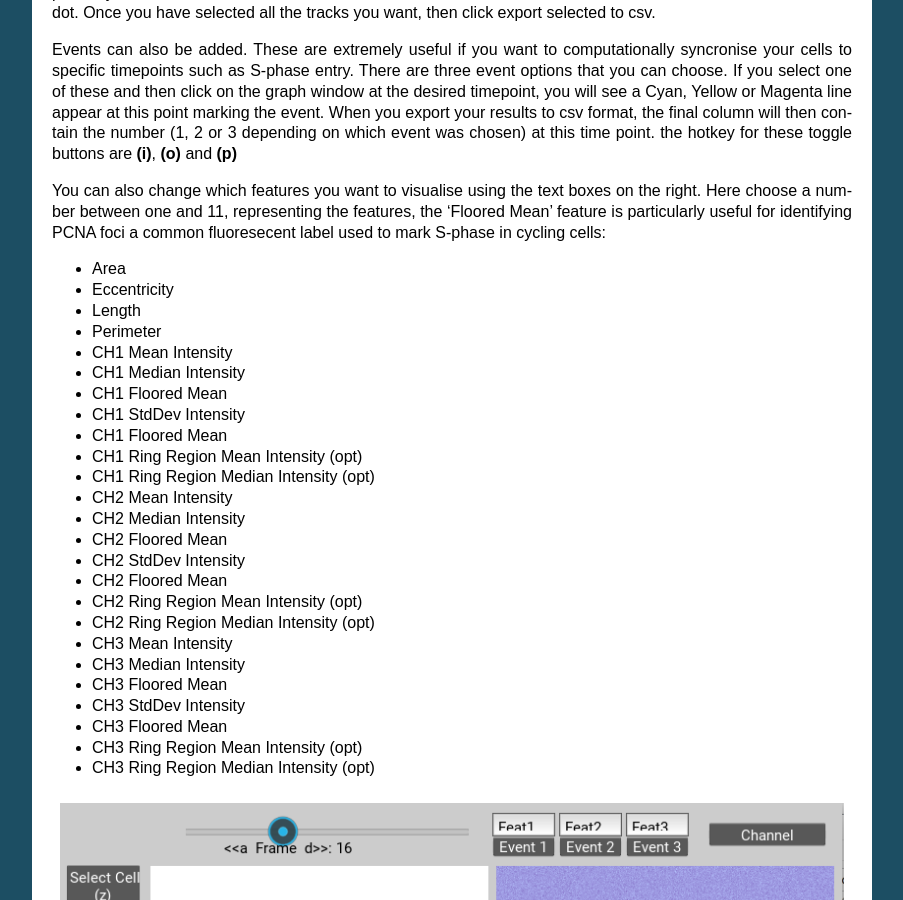
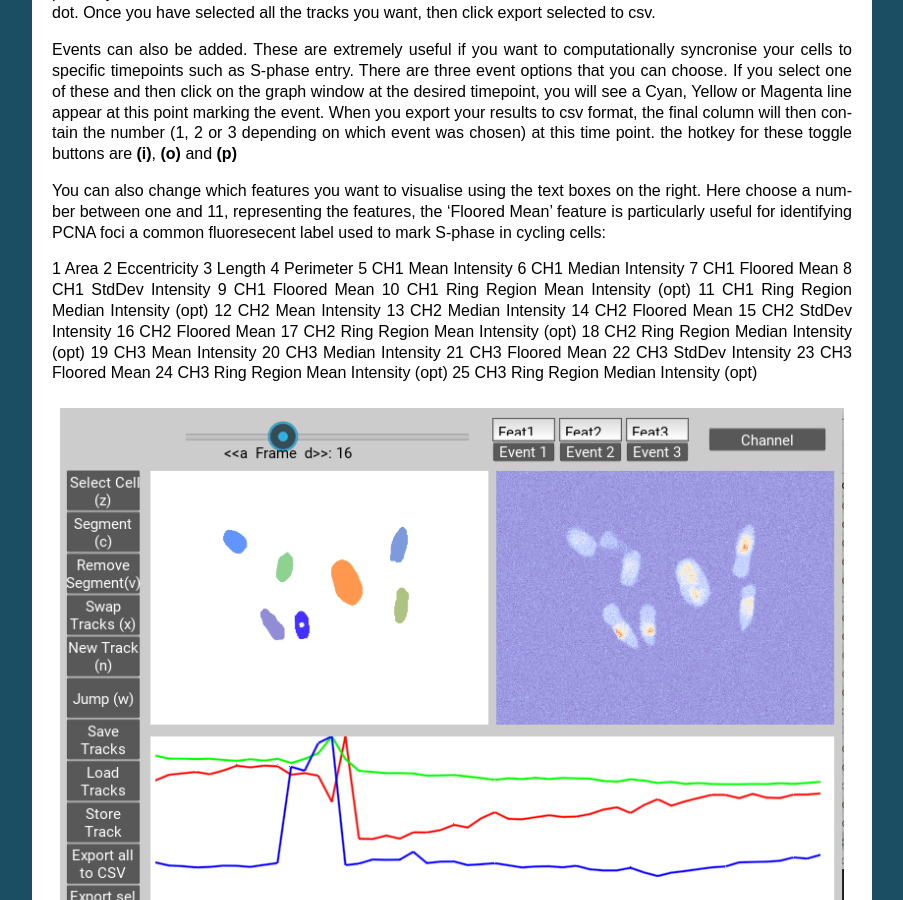
Before and after one commit to samocooper/nuclitrack, a Sphinx documentation site: the page built from docs/index.rst, in a window 1280 px wide and 900 px high, scrolled down 8631 px. Shown: the whole window, without its empty margins (198-1101 px from the left). Built offline with Sphinx 7.4.7, drawn with Linux system fonts in a browser that asks for light colours.

Commit message:
Update index.rst

```diff
--- a/docs/index.rst
+++ b/docs/index.rst
@@ -207,31 +207,31 @@
 
 You can also change which features you want to visualise using the text boxes on the right. Here choose a number between one and 11, representing the features, the 'Floored Mean' feature is particularly useful for identifying PCNA foci a common fluoresecent label used to mark S-phase in cycling cells:
 
-* Area
-* Eccentricity
-* Length
-* Perimeter
-* CH1 Mean Intensity
-* CH1 Median Intensity
-* CH1 Floored Mean
-* CH1 StdDev Intensity
-* CH1 Floored Mean
-* CH1 Ring Region Mean Intensity (opt)
-* CH1 Ring Region Median Intensity (opt)
-* CH2 Mean Intensity
-* CH2 Median Intensity
-* CH2 Floored Mean
-* CH2 StdDev Intensity
-* CH2 Floored Mean
-* CH2 Ring Region Mean Intensity (opt)
-* CH2 Ring Region Median Intensity (opt)
-* CH3 Mean Intensity
-* CH3 Median Intensity
-* CH3 Floored Mean
-* CH3 StdDev Intensity
-* CH3 Floored Mean
-* CH3 Ring Region Mean Intensity (opt)
-* CH3 Ring Region Median Intensity (opt)
+1 Area
+2 Eccentricity
+3 Length
+4 Perimeter
+5 CH1 Mean Intensity
+6 CH1 Median Intensity
+7 CH1 Floored Mean
+8 CH1 StdDev Intensity
+9 CH1 Floored Mean
+10 CH1 Ring Region Mean Intensity (opt)
+11 CH1 Ring Region Median Intensity (opt)
+12 CH2 Mean Intensity
+13 CH2 Median Intensity
+14 CH2 Floored Mean
+15 CH2 StdDev Intensity
+16 CH2 Floored Mean
+17 CH2 Ring Region Mean Intensity (opt)
+18 CH2 Ring Region Median Intensity (opt)
+19 CH3 Mean Intensity
+20 CH3 Median Intensity
+21 CH3 Floored Mean
+22 CH3 StdDev Intensity
+23 CH3 Floored Mean
+24 CH3 Ring Region Mean Intensity (opt)
+25 CH3 Ring Region Median Intensity (opt)
 
 .. figure:: nt7.png
 
```
